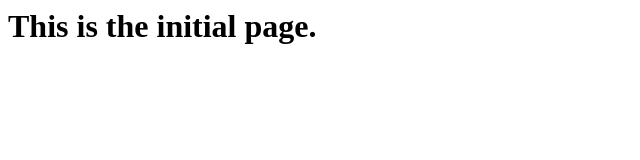
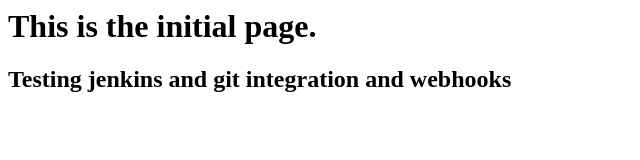
Before and after one commit to khalilwali/Jenkins, a plain HTML site: page index.html in a window 1280 px wide. Shown: the whole page, without its empty margins (0-640 px from the left). Drawn offline with Linux system fonts and the light colour scheme.

Commit message:
Update index.html
new text added for testing

```diff
--- a/index.html
+++ b/index.html
@@ -1,3 +1,6 @@
 <h1>
   This is the initial page.
 </h1>
+<h2>
+  Testing jenkins and git integration and webhooks
+</h2>
```
